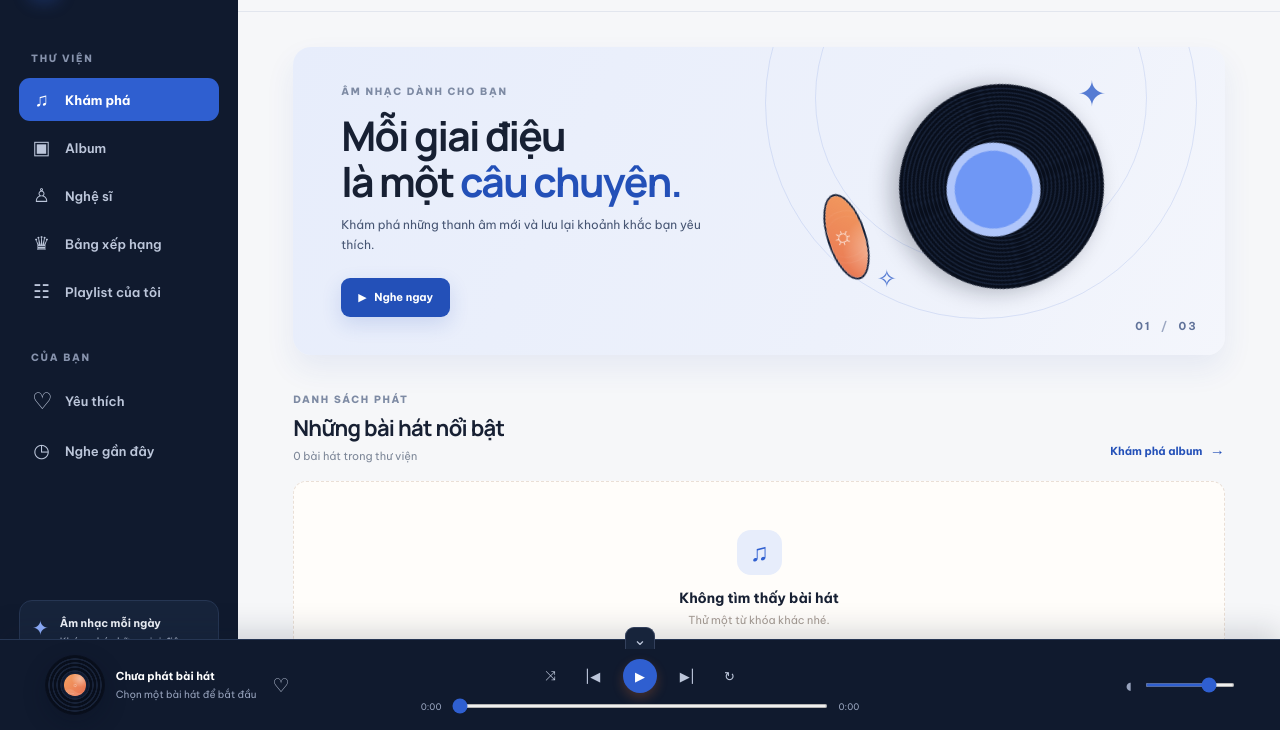
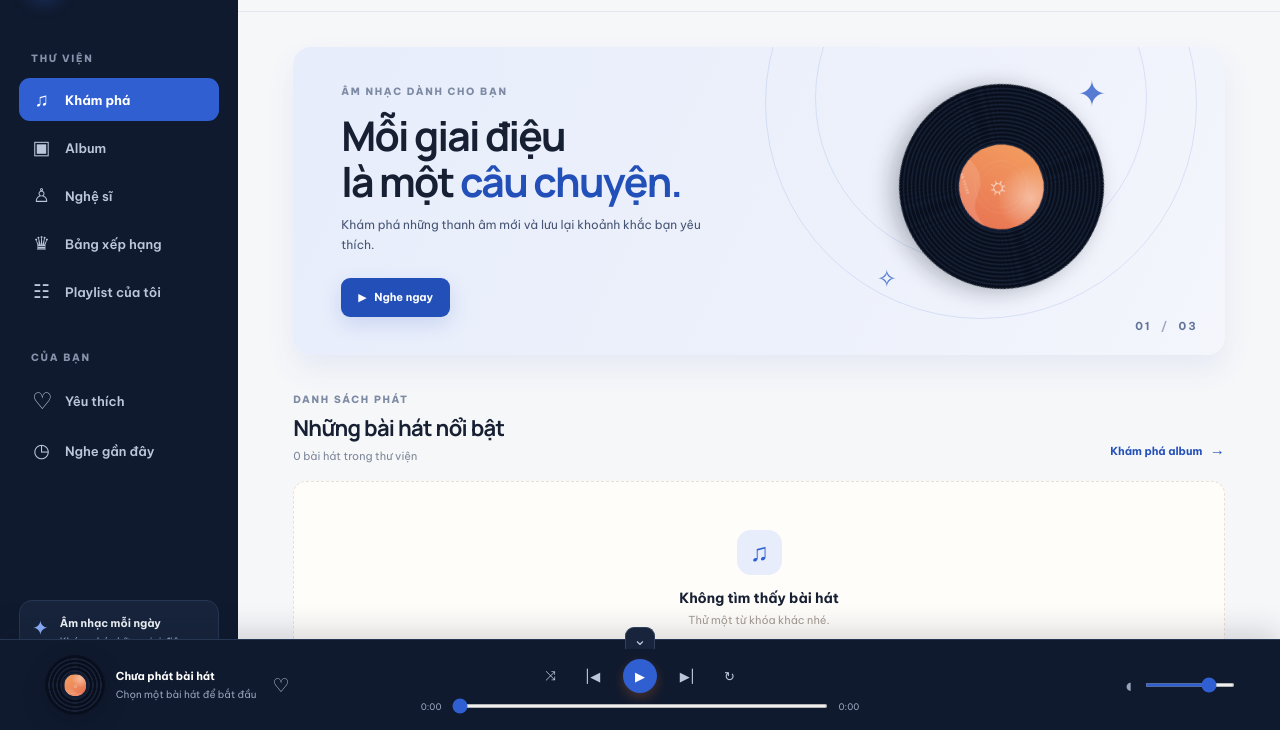
Before and after one commit to mkt2309/melora-music, a plain HTML site: page index.html in a window 1280 px wide. Both pictures are taken after a click on the link "Melora trang chủ". Shown: the part 70-800 px from the top of the page. Drawn offline with Linux system fonts and the light colour scheme; no server answers.

Commit message:
Fix vinyl center cover positioning

```diff
--- a/css/style.css
+++ b/css/style.css
@@ -571,18 +571,26 @@ body { background: #f6f7f9; color: #172033; }
 }
 .player-record.is-playing { animation-play-state: running; }
 
-/* The current song cover is displayed as the center label on both records. */
+/* Keep the song cover precisely centered as the label of each vinyl record. */
+.hero-disc::before {
+  display: none;
+  content: none;
+}
 .hero-disc img,
 .player-record img {
-  position: relative;
+  position: absolute;
   z-index: 2;
+  top: 50%;
+  left: 50%;
   display: block;
   width: 44%;
   height: 44%;
+  margin: 0;
   aspect-ratio: 1;
   border: 2px solid #111d35;
   border-radius: 50%;
   object-fit: cover;
+  transform: translate(-50%, -50%);
   box-shadow: inset 0 0 0 1px rgba(255,255,255,.08);
 }
 @keyframes vinyl-spin { to { transform: rotate(360deg); } }
```
